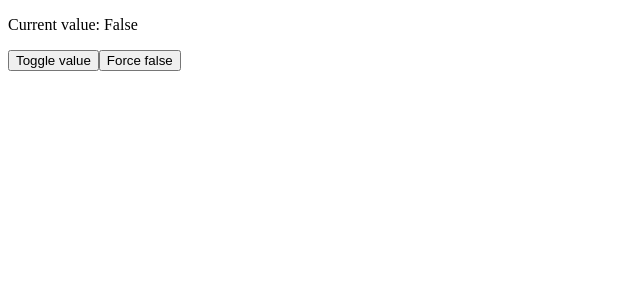
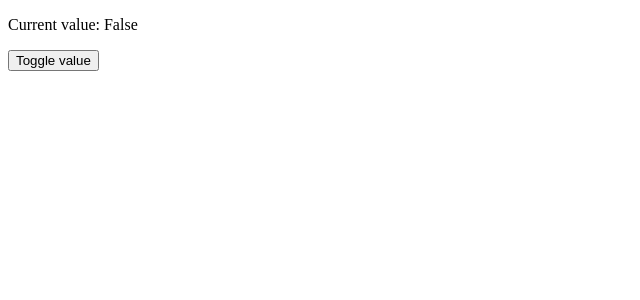
Before and after one commit to novajslabs/nova.js, a React (Vite) app: page / in a window 1280 px wide. Shown: the top 300 px of the page, without its empty margins (0-640 px from the left). Built offline with nearby package versions, Linux system fonts and the light colour scheme.

Commit message:
refactor: delete

```diff
--- a/src/App.jsx
+++ b/src/App.jsx
@@ -1,13 +1,12 @@
 import { useToggle } from "./hooks/js/useToggle";
 
 const AppJs = () => {
-  const { current, handleToggle, setToggle } = useToggle(false);
+  const { current, handleToggle } = useToggle(false);
 
   return (
     <div>
       <p>Current value: {current ? "True" : "False"}</p>
       <button onClick={handleToggle}>Toggle value</button>
-      <button onClick={() => setToggle(false)}>Force false</button>
     </div>
   );
 };
--- a/src/App.tsx
+++ b/src/App.tsx
@@ -1,13 +1,12 @@
 import { useToggle } from "./hooks/ts/useToggle";
 
 const AppTs = () => {
-  const { current, handleToggle, setToggle } = useToggle(false);
+  const { current, handleToggle } = useToggle(false);
 
   return (
     <div>
       <p>Current value: {current ? "True" : "False"}</p>
       <button onClick={handleToggle}>Toggle value</button>
-      <button onClick={() => setToggle(false)}>Force false</button>
     </div>
   );
 };
--- a/src/hooks/js/useToggle.js
+++ b/src/hooks/js/useToggle.js
@@ -5,7 +5,5 @@ export const useToggle = (initialValue) => {
 
   const handleToggle = () => setCurrent((prev) => !prev);
 
-  const setToggle = (value) => setCurrent(value);
-
-  return { current, handleToggle, setToggle };
+  return { current, handleToggle };
 };
--- a/src/hooks/ts/useToggle.ts
+++ b/src/hooks/ts/useToggle.ts
@@ -5,7 +5,5 @@ export const useToggle = (initialValue: boolean) => {
 
   const handleToggle = () => setCurrent((prev) => !prev);
 
-  const setToggle = (value: boolean) => setCurrent(value);
-
-  return { current, handleToggle, setToggle };
+  return { current, handleToggle };
 };
```
